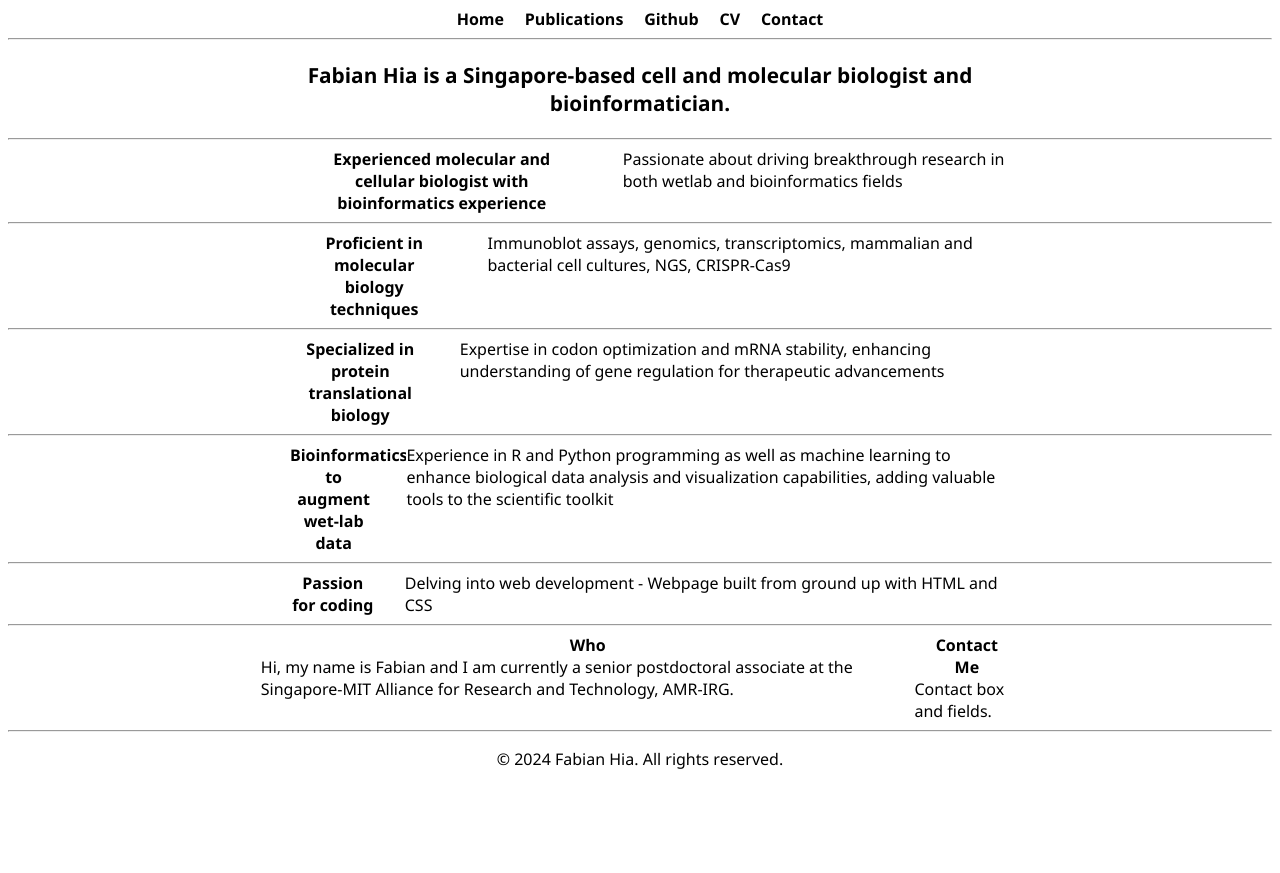
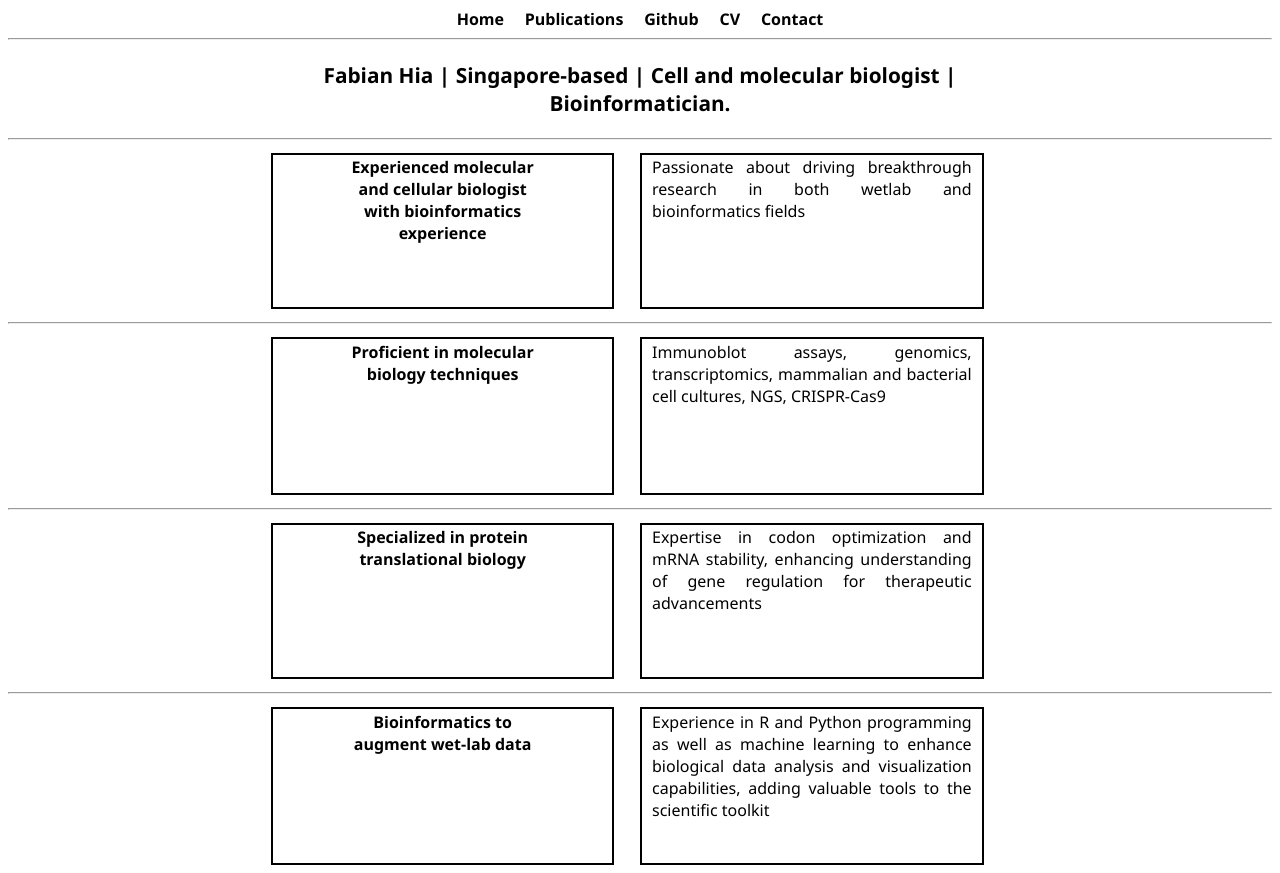
Before and after one commit to fabian-hia/Portfolio, a plain HTML site: page index.html in a window 1280 px wide. Shown: the top 873 px of the page. Before the commit the page ends 800 px from the top, so only its background shows below. Drawn offline with Linux system fonts and the light colour scheme.

Commit message:
Add files via upload

```diff
--- a/assets/css/index_styles.css
+++ b/assets/css/index_styles.css
@@ -27,19 +27,21 @@ h2 {
 .container {
     display: flex;
     justify-content: space-between;
+    padding: 5px 10px;
     margin: 0% 20%;
 }
 
 .section1, .section3,.section5 {
-    margin: auto;
+    height: 150px;
     flex: 1; /* Each section takes up equal space */
     border: 2px solid black; /* Border for visualization */
-    padding: 2px 10px;
+    padding: 1px 10px;
     margin-right: 2vw; /* Adjust the value as needed */
     text-align: justify;
 }
 
 .section2, .section4 {
+    height: 150px;
     margin: auto;
     flex: 1; /* Each section takes up equal space */
     border: 2px solid black; /* Border for visualization */
--- a/index.html
+++ b/index.html
@@ -18,18 +18,18 @@
     <hr />
     <div>
     <h1>
-        <p>Fabian Hia is a Singapore-based cell and molecular biologist and bioinformatician.</p>
+        <p>Fabian Hia | Singapore-based | Cell and molecular biologist | Bioinformatician.</p>
     </div>
 
     <hr />
 
     <div class="container">
-        <div class="section">
+        <div class="section1">
             <h2>
                 Experienced molecular and cellular biologist with bioinformatics experience
             </h2>
         </div>
-        <div class="section">
+        <div class="section1">
             Passionate about driving breakthrough research in both wetlab and bioinformatics fields
         </div>
     </div>
@@ -37,12 +37,12 @@
     <hr />
 
     <div class="container">
-        <div class="section">
+        <div class="section2">
             <h2>
                 Proficient in molecular biology techniques
             </h2>
         </div>
-        <div class="section">
+        <div class="section2">
             Immunoblot assays, genomics, transcriptomics, mammalian and bacterial cell cultures, NGS, CRISPR-Cas9
         </div>
     </div>
@@ -50,12 +50,12 @@
     <hr />
 
     <div class="container">
-        <div class="section">
+        <div class="section3">
             <h2>
                 Specialized in protein translational biology
             </h2>
         </div>
-        <div class="section">
+        <div class="section3">
             Expertise in codon optimization and mRNA stability, enhancing understanding of gene regulation for therapeutic advancements
         </div>
     </div>
@@ -63,24 +63,24 @@
     <hr />
 
     <div class="container">
-        <div class="section">
+        <div class="section4">
             <h2>
                 Bioinformatics to augment wet-lab data
             </h2>
         </div>
-        <div class="section">
+        <div class="section4">
             Experience in R and Python programming as well as machine learning to enhance biological data analysis and visualization capabilities, adding valuable tools to the scientific toolkit
         </div>
     </div>
 
     <hr />
     <div class="container">
-        <div class="section">
+        <div class="section5">
             <h2>
                 Passion for coding
             </h2>
         </div>
-        <div class="section">
+        <div class="section5">
             Delving into web development - Webpage built from ground up with HTML and CSS
         </div>
     </div>
```
